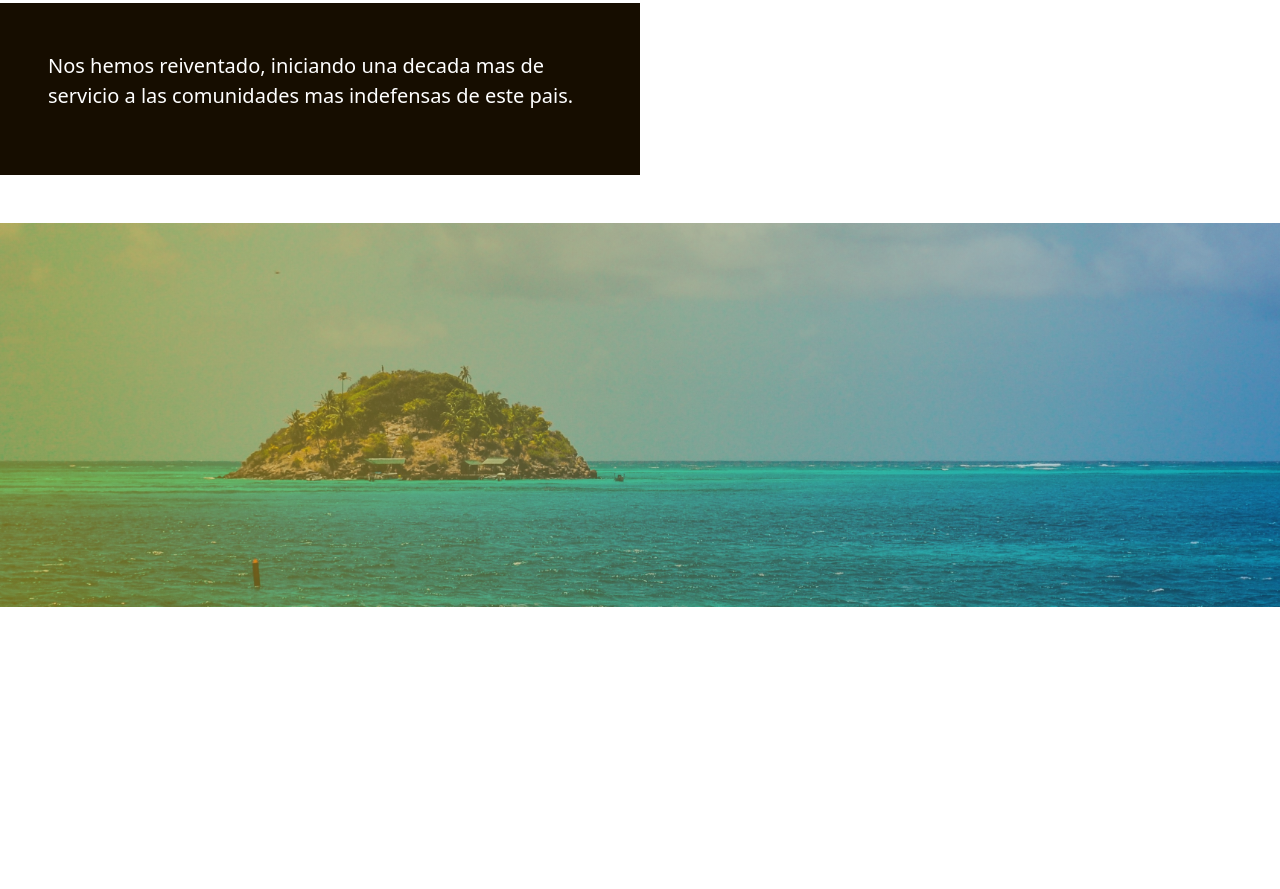
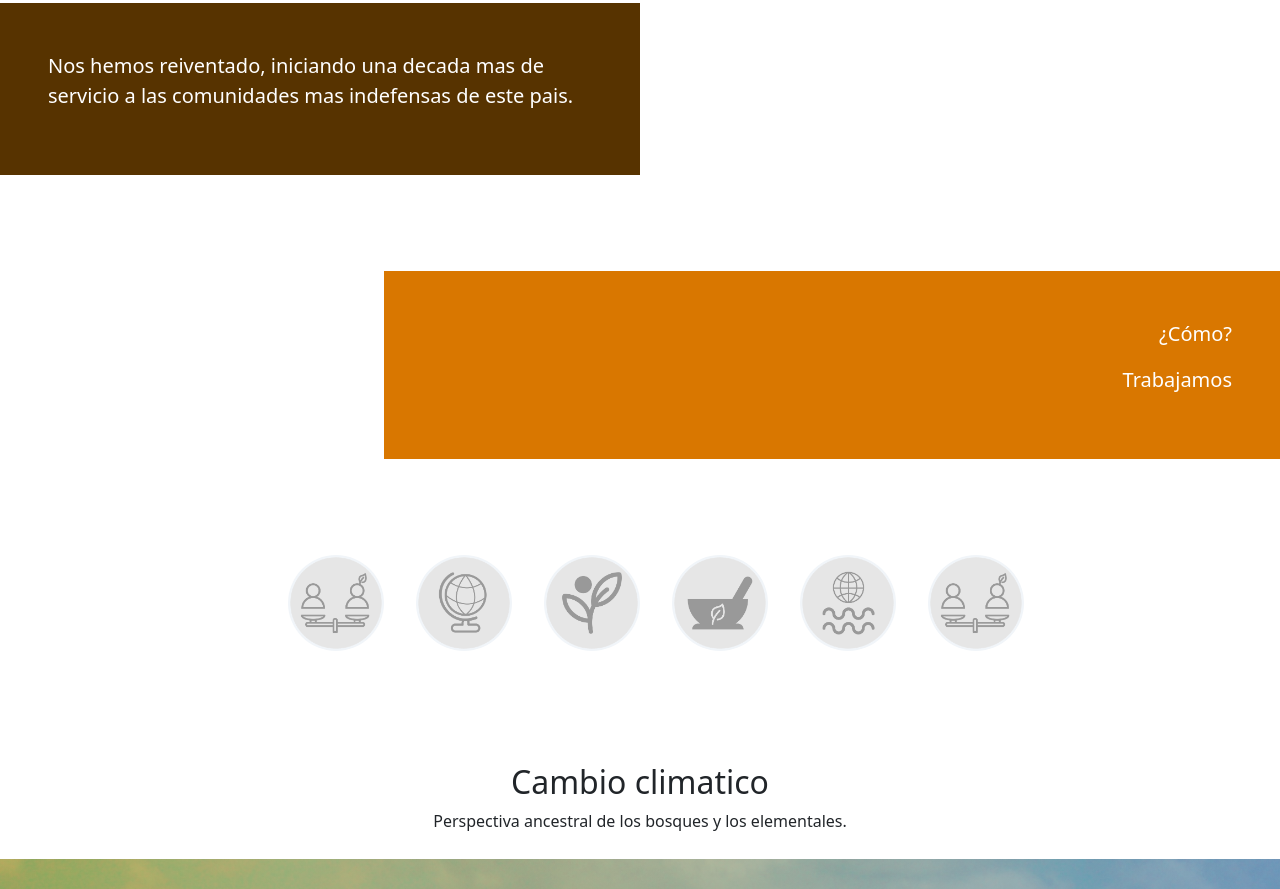
Before and after one commit to JavierAdarme/tierra-digna, a plain HTML site: page index.html in a window 1280 px wide. Shown: the part 1651-2540 px from the top of the page. Before the commit the page ends 2258 px from the top, so only its background shows below. Drawn offline with nearby package versions, Linux system fonts and the light colour scheme.

Commit message:
se agregan nuevas funcionalidades

```diff
--- a/index.html
+++ b/index.html
@@ -182,9 +182,6 @@
   </div>
 
 
-
-
-
   <div class="anuncio py-5">
     <div class="col-50">
       <p class="lead text-white"> Nos hemos reiventado, iniciando una decada mas de servicio a las comunidades mas
@@ -192,6 +189,81 @@
     </div>
   </div>
 
+
+  <div class="anuncio py-5 d-flex flex-row-reverse">
+
+    <div class="anuncios col-70 d-flex flex-column ">
+      <p class="lead text-white"> ¿Cómo?
+      </p>
+      <p class=" anuncios lead text-white"> Trabajamos
+      </p>
+
+    </div>
+  </div>
+
+
+  <div class="container main py-5">
+    <!-- Three columns of text below the carousel -->
+    <ul class="icons-list">
+      <li class="icons-list-item">
+        <a class="icons-list-item-link" data-target-item="1"><img src="img/Elemento pagina de TD-08.png"
+            class="img-fluid"></a>
+      </li>
+
+      <li class="icons-list-item">
+        <a class="icons-list-item-link" data-target-item="2"><img src="img/Elemento pagina de TD-04.png"
+            class="img-fluid"></a>
+      </li>
+
+      <li class="icons-list-item">
+        <a class="icons-list-item-link" data-target-item="3"><img src="img/Elemento pagina de TD-05.png"
+            class="img-fluid"></a>
+      </li>
+
+      <li class="icons-list-item">
+        <a class="icons-list-item-link" data-target-item="4"><img src="img/Elemento pagina de TD-06.png"
+            class="img-fluid"></a>
+
+      </li>
+
+      <li class="icons-list-item">
+        <a class="icons-list-item-link" data-target-item="5"><img src="img/Elemento pagina de TD-07.png"
+            class="img-fluid"></a>
+      </li>
+
+      <li class="icons-list-item">
+        <a class="icons-list-item-link" data-target-item="6"><img src="img/Elemento pagina de TD-08.png"
+            class="img-fluid"></a>
+
+      </li>
+    </ul>
+    <section class="icons-content py-5">
+      <div id="1" class="icons-content-item">
+        <h2>Cambio climatico</h2>
+        <p>Perspectiva ancestral de los bosques y los elementales.</p>
+      </div>
+      <div id="2" class="icons-content-item hidden">
+        <h2>Hat item</h2>
+        <p>Lorem ipsum dolore hola como están todos.</p>
+      </div>
+      <div id="3" class="icons-content-item hidden">
+        <h2>Money item</h2>
+        <p>Dinero gratis: https://www.youtube.com/watch?v=dQw4w9WgXcQ</p>
+      </div>
+      <div id="4" class="icons-content-item hidden">
+        <h2>Javi papasito</h2>
+        <p>Comeme el cipote</p>
+      </div>
+      <div id="5" class="icons-content-item hidden">
+        <h2>Pipe está triste</h2>
+        <p>Hay que invitarlo a polita</p>
+      </div>
+      <div id="6" class="icons-content-item hidden">
+        <h2>Juan Camilo</h2>
+        <p>De chimba no nos mostró el mampano</p>
+      </div>
+    </section>
+  </div>
 
 
 
--- a/style.css
+++ b/style.css
@@ -26,10 +26,15 @@ body {
     background-repeat: no-repeat;
 }
 
+.anuncios {
+    display: flex;
+    align-items: flex-end;
+}
+
 .cajita1 {
     background-color: rgba(255, 220, 0, 255);
     margin-top: -5rem;
-    margin-left: 75rem;
+    margin-left: 60rem;
     padding: 1rem 3rem;
 }
 @media (max-width: 1366px) {
@@ -77,11 +82,20 @@ body {
     display: flex;
     flex-direction: column;
     align-items: center;
+
 }
 
 .col-50 {
     width: 50%;
-    background-color: rgb(22, 13, 0);
+    background-color: rgb(87, 51, 0);
+    padding: 3rem 3rem;
+}
+
+
+
+.col-70 {
+    width: 70%;
+    background-color: rgb(217, 119, 0);
     padding: 3rem 3rem;
 }
 
```
